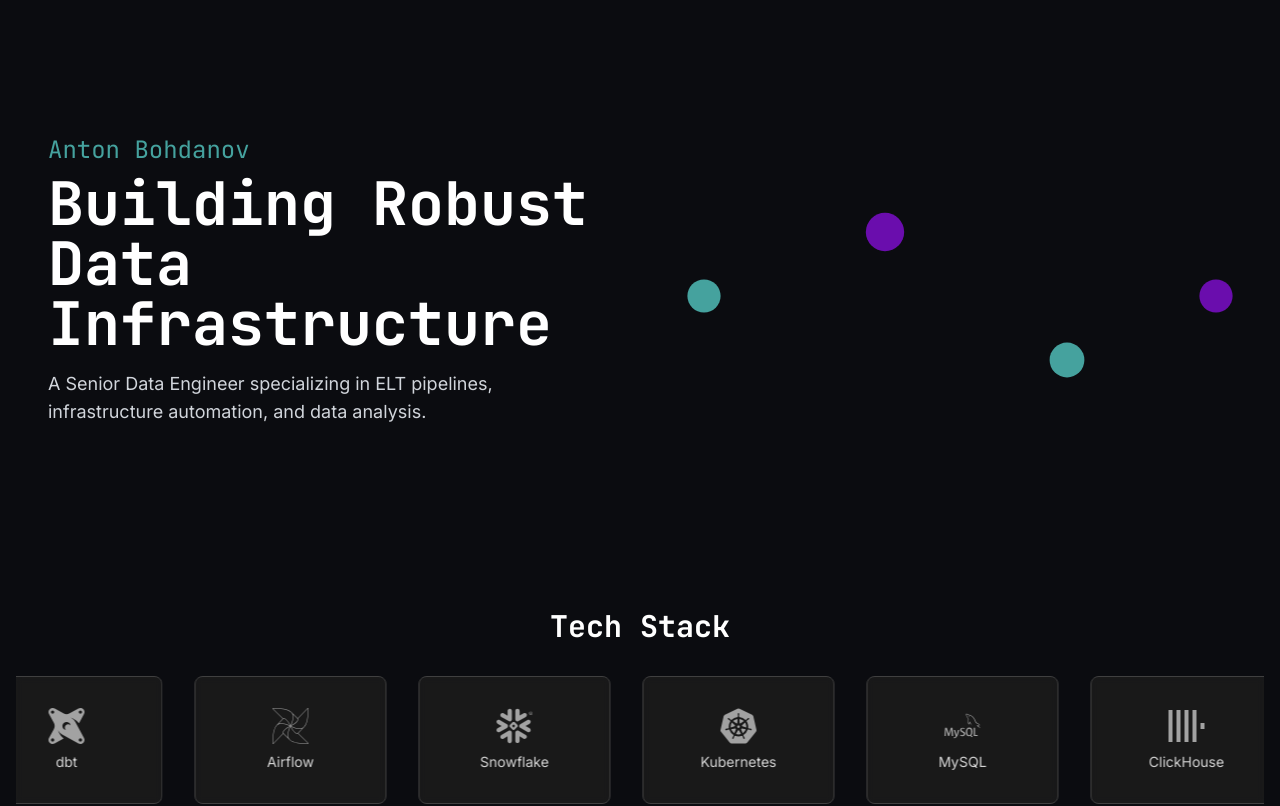
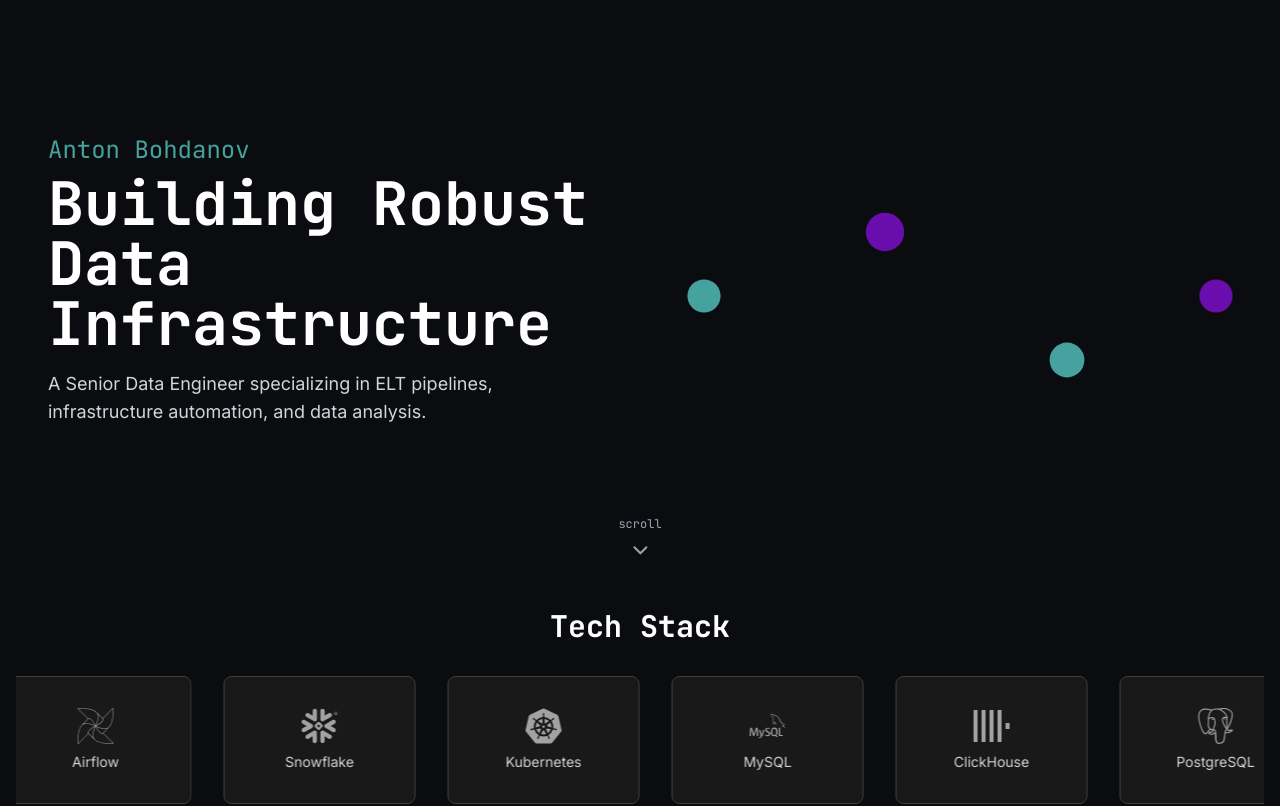
Before and after one commit to Phaust94/vcard, a React (Vite) app: page / in a window 1280 px wide. Shown: the top 806 px of the page. Built offline with nearby package versions, Linux system fonts and the light colour scheme; no server answers.

Commit message:
Fix scrolling

```diff
--- a/src/components/Hero.jsx
+++ b/src/components/Hero.jsx
@@ -3,7 +3,7 @@ import { useEffect, useState } from "react";
 
 const Hero = () => {
   return (
-    <div className="grid grid-cols-1 md:grid-cols-2 gap-4 md:gap-8 py-12 min-h-[70vh] items-center">
+    <div className="grid grid-cols-1 md:grid-cols-2 gap-4 md:gap-8 py-12 min-h-[70vh] items-center relative">
       <div className="p-4 md:p-8">
         <h2 className="text-xl md:text-2xl text-electric-cyan font-mono mb-2">Anton Bohdanov</h2>
         <h1 className="text-5xl md:text-6xl font-bold font-mono text-white mb-4">
@@ -14,6 +14,27 @@ const Hero = () => {
       <div className="p-4 md:p-8">
         <DataPipelineVisualization />
       </div>
+      <a
+        href="#services"
+        aria-label="Scroll to services"
+        className="absolute bottom-0 left-1/2 -translate-x-1/2 flex flex-col items-center text-gray-400 hover:text-electric-cyan transition-colors"
+      >
+        <span className="text-xs font-mono mb-1">scroll</span>
+        <motion.svg
+          width="24"
+          height="24"
+          viewBox="0 0 24 24"
+          fill="none"
+          stroke="currentColor"
+          strokeWidth="2"
+          strokeLinecap="round"
+          strokeLinejoin="round"
+          animate={{ y: [0, 8, 0] }}
+          transition={{ duration: 1.5, repeat: Infinity, ease: "easeInOut" }}
+        >
+          <polyline points="6 9 12 15 18 9" />
+        </motion.svg>
+      </a>
     </div>
   );
 };
--- a/src/components/Services.jsx
+++ b/src/components/Services.jsx
@@ -23,7 +23,7 @@ const services = [
 
 const Services = () => {
   return (
-    <div className="py-12">
+    <div id="services" className="py-12 scroll-mt-8">
       <h2 className="text-3xl font-bold text-center text-white mb-8 font-mono">
         What I Do
       </h2>
--- a/src/components/TechStack.jsx
+++ b/src/components/TechStack.jsx
@@ -41,7 +41,7 @@ const TechStack = () => {
         Tech Stack
       </h2>
       <div className="relative w-full overflow-hidden">
-        <div className="flex animate-marquee">
+        <div className="flex w-max animate-marquee">
           {technologies.concat(technologies).map((tech, index) => (
             <div
               key={index}
--- a/tailwind.config.cjs
+++ b/tailwind.config.cjs
@@ -16,12 +16,12 @@ module.exports = {
         mono: ['JetBrains Mono', 'monospace'],
       },
       animation: {
-        marquee: 'marquee 25s linear infinite',
+        marquee: 'marquee 40s linear infinite',
       },
       keyframes: {
         marquee: {
           '0%': { transform: 'translateX(0%)' },
-          '100%': { transform: 'translateX(-100%)' },
+          '100%': { transform: 'translateX(-50%)' },
         },
       },
     },
```
